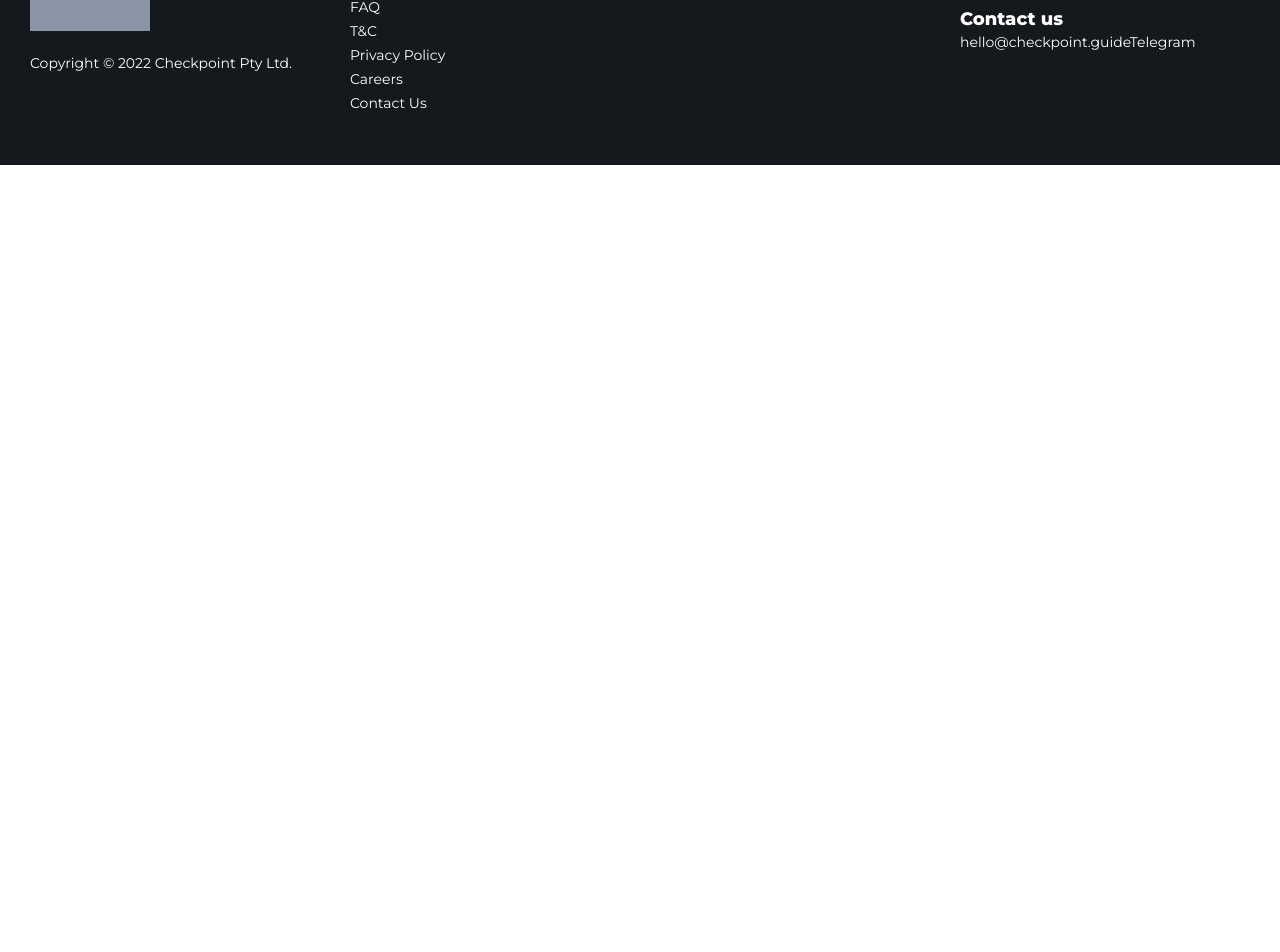
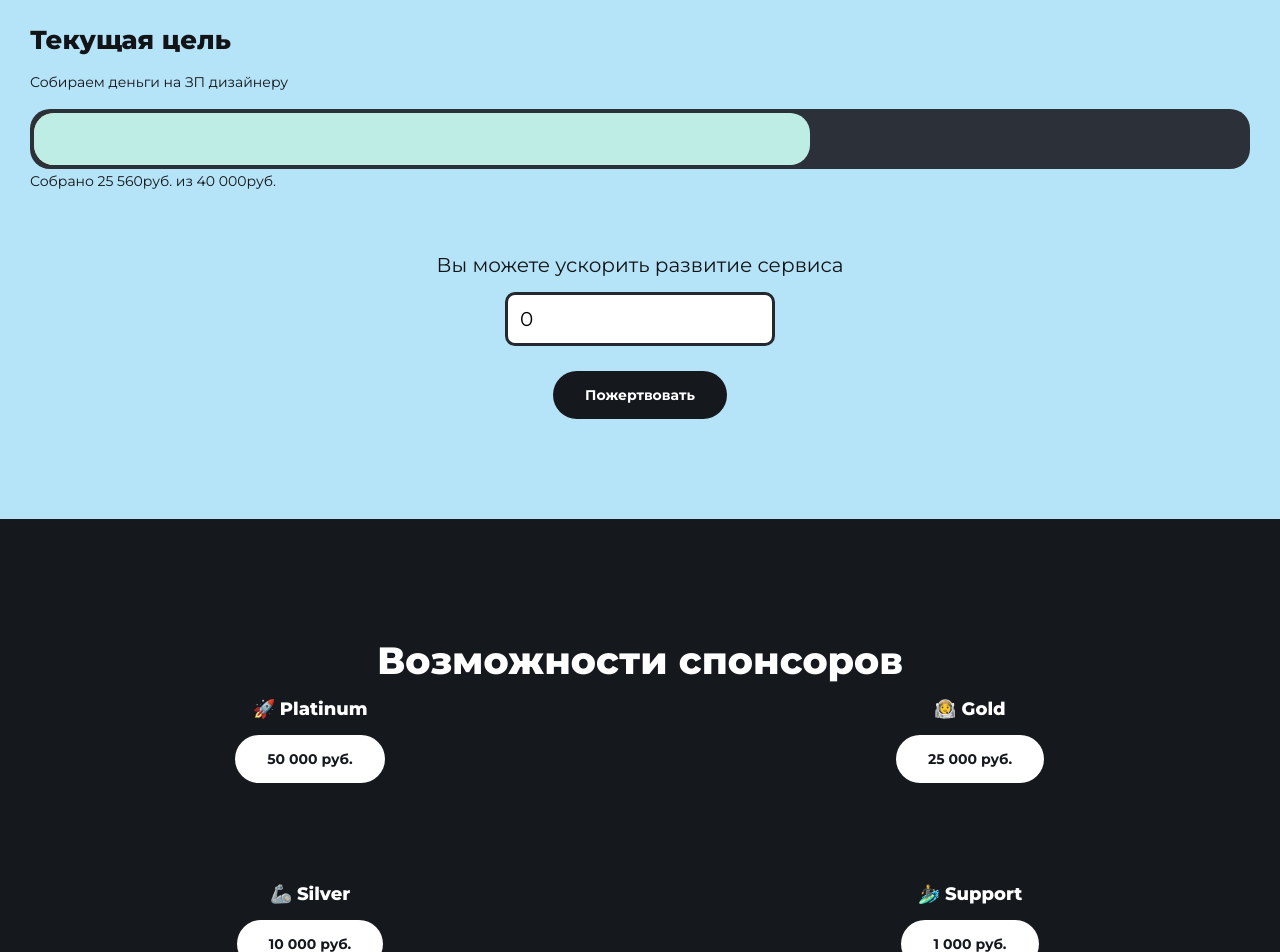
Before and after one commit to FireworksX/Checkpoint-landing, a Next.js app: page /donate in a window 1280 px wide. Shown: the part 95-1047 px from the top of the page. Before the commit the page ends 800 px from the top, so only its background shows below. Built offline with nearby package versions, Linux system fonts and the light colour scheme.

Commit message:
Add donation page

```diff
--- a/components/Button/Button.tsx
+++ b/components/Button/Button.tsx
@@ -4,7 +4,7 @@ import * as Styled from './styles'
 export interface ButtonProps {
   className?: string
   children: ReactNode
-  scheme?: 'primary'
+  scheme?: 'primary' | 'primaryReverse'
 }
 
 const Button: FC<ButtonProps> = ({ className, children, scheme }) => {
--- a/components/Button/styles.ts
+++ b/components/Button/styles.ts
@@ -10,6 +10,15 @@ const themeByScheme = {
     border-radius: 40px;
     background: ${({ theme }) => theme.colors.background.first};
     color: ${({ theme }) => theme.colors.typography.first};
+
+    &:hover {
+      transform: scale(1.1);
+    }
+  `,
+  primaryReverse: css`
+    border-radius: 40px;
+    background: ${({ theme }) => theme.colors.typography.first};
+    color: ${({ theme }) => theme.colors.background.first};
 
     &:hover {
       transform: scale(1.1);
--- a/layouts/MainLayout/widgets/Header/Header.tsx
+++ b/layouts/MainLayout/widgets/Header/Header.tsx
@@ -21,6 +21,9 @@ const Header: FC<HeaderProps> = ({ className }) => {
             <Link href='/about' passHref>
               <Styled.NavigationCell isActive={pathname === '/about'}>О нас</Styled.NavigationCell>
             </Link>
+            <Link href='/donate' passHref>
+              <Styled.NavigationCell isActive={pathname === '/donate'}>Поддержать</Styled.NavigationCell>
+            </Link>
           </Styled.Navigation>
         </Styled.Wrapper>
     </Styled.Root>
--- a/styles/styled.d.ts
+++ b/styles/styled.d.ts
@@ -42,6 +42,7 @@ declare module 'styled-components' {
       radius: {
         radiusMain: string
         radiusSecond: string
+        radiusThird: string
       }
       paddings: {
         gutterMobile: string
--- a/styles/theme/baseVariables.ts
+++ b/styles/theme/baseVariables.ts
@@ -14,7 +14,8 @@ const baseStyles = {
   },
   radius: {
     radiusMain: '10px',
-    radiusSecond: '2px'
+    radiusSecond: '2px',
+    radiusThird: '20px'
   },
   paddings: {
     gutterMobile: '15px',
--- a/widgets/routes/DonateRoute/DonateRoute.tsx
+++ b/widgets/routes/DonateRoute/DonateRoute.tsx
@@ -1,16 +1,77 @@
-import { FC } from 'react'
+import { FC, useMemo, useState } from 'react'
 import * as Styled from './styles'
-import MainLayout from 'layouts/MainLayout/MainLayout'
+import Container from 'components/Container/Container'
+import Button from 'components/Button/Button'
 
 interface DonateRouteProps {
   className?: string
 }
 
+const GOAL = {
+  title: 'Собираем деньги на ЗП дизайнеру',
+  needed: 40000,
+  value: 25600
+}
+
 const DonateRoute: FC<DonateRouteProps> = ({ className }) => {
+  const [amount, setAmount] = useState(0)
+  const percent = (GOAL.value * 100) / GOAL.needed
+
+  const overPercent = Math.min(((GOAL.value + amount) * 100) / GOAL.needed, 100)
+
   return (
-    <MainLayout>
-      <Styled.Root className={className}>DonateRoute</Styled.Root>
-    </MainLayout>
+    <Styled.Root className={className}>
+      <Styled.Main>
+        <Container>
+          <Styled.Goal>Текущая цель</Styled.Goal>
+          <Styled.GoalDescription>{GOAL.title}</Styled.GoalDescription>
+          <Styled.ProgressBack>
+            <Styled.ProgressInner innerValue={percent} />
+            <Styled.ProgressValue overValue={overPercent} />
+          </Styled.ProgressBack>
+          <Styled.GoalValue>Собрано 25 560руб. из 40 000руб.</Styled.GoalValue>
+
+          <Styled.DonateWrapper>
+            <Styled.DonateText>Вы можете ускорить развитие сервиса</Styled.DonateText>
+            <Styled.DonateInput
+              placeholder='Любая сумма'
+              value={amount}
+              onChange={({ target: { value } }) => setAmount(+value)}
+            />
+            <Styled.DonateButton scheme='primary'>Пожертвовать</Styled.DonateButton>
+          </Styled.DonateWrapper>
+        </Container>
+      </Styled.Main>
+
+      <Styled.Possibility>
+        <Container>
+          <Styled.PossibilityTitle>Возможности спонсоров</Styled.PossibilityTitle>
+
+          <Styled.PossibilityWrapper>
+            <Styled.Cell>
+              <Styled.CellTitle>🚀 Platinum</Styled.CellTitle>
+
+              <Button scheme='primaryReverse'>50 000 руб.</Button>
+            </Styled.Cell>
+            <Styled.Cell>
+              <Styled.CellTitle>👩‍🚀 Gold</Styled.CellTitle>
+
+              <Button scheme='primaryReverse'>25 000 руб.</Button>
+            </Styled.Cell>
+            <Styled.Cell>
+              <Styled.CellTitle>🦾 Silver</Styled.CellTitle>
+
+              <Button scheme='primaryReverse'>10 000 руб.</Button>
+            </Styled.Cell>
+            <Styled.Cell>
+              <Styled.CellTitle>🏄‍♂️ Support</Styled.CellTitle>
+
+              <Button scheme='primaryReverse'>1 000 руб.</Button>
+            </Styled.Cell>
+          </Styled.PossibilityWrapper>
+        </Container>
+      </Styled.Possibility>
+    </Styled.Root>
   )
 }
 
--- a/widgets/routes/DonateRoute/styles.ts
+++ b/widgets/routes/DonateRoute/styles.ts
@@ -1,3 +1,124 @@
 import styled from 'styled-components'
+import MainLayout from 'layouts/MainLayout/MainLayout'
+import Button from 'components/Button/Button'
+import { scRespondTo } from 'styles/theme/respond'
 
-export const Root = styled.div``
+interface Props {
+  innerValue?: number
+  overValue?: number
+}
+
+export const Root = styled(MainLayout)``
+
+export const Main = styled.section`
+  padding: 120px 0 100px 0;
+  background: ${({ theme }) => theme.colors.accent.first};
+`
+
+export const Goal = styled.div`
+  ${({ theme }) => theme.typography.text_26_30};
+  margin-bottom: 15px;
+  color: ${({ theme }) => theme.colors.typography.fourth};
+  font-weight: 800;
+`
+
+export const GoalDescription = styled.div`
+  ${({ theme }) => theme.typography.text_14_24};
+  margin-bottom: 15px;
+  color: ${({ theme }) => theme.colors.typography.fourth};
+`
+
+export const GoalValue = styled.div`
+  ${({ theme }) => theme.typography.text_14_24};
+  color: ${({ theme }) => theme.colors.typography.fourth};
+`
+
+export const ProgressBack = styled.div`
+  height: 60px;
+  border-radius: ${({ theme }) => theme.baseStyles.radius.radiusThird};
+  background: ${({ theme }) => theme.colors.background.fourth};
+  padding: 4px;
+  position: relative;
+`
+
+export const ProgressInner = styled.div<Props>`
+  border-radius: ${({ theme }) => theme.baseStyles.radius.radiusThird};
+  background: ${({ theme }) => theme.colors.accent.fourth};
+  width: ${({ innerValue }) => innerValue || 0}%;
+  height: 100%;
+  position: relative;
+  z-index: 2;
+  transition: all ${({ theme }) => theme.animation.transitionDuration};
+`
+
+export const ProgressValue = styled.div<Props>`
+  border-radius: ${({ theme }) => theme.baseStyles.radius.radiusThird};
+  background: ${({ theme }) => theme.colors.accent.fifth};
+  width: calc(${({ overValue }) => overValue || 0}% - 8px);
+  height: 52px;
+  position: absolute;
+  top: 4px;
+  left: 4px;
+  transition: all ${({ theme }) => theme.animation.transitionDuration};
+`
+
+export const DonateWrapper = styled.div`
+  margin-top: 60px;
+  align-items: center;
+  display: flex;
+  flex-direction: column;
+  justify-content: center;
+`
+
+export const DonateText = styled.div`
+  ${({ theme }) => theme.typography.text_20_24};
+  margin-bottom: 15px;
+  color: ${({ theme }) => theme.colors.typography.fourth};
+`
+
+export const DonateInput = styled.input`
+  ${({ theme }) => theme.typography.text_20_24};
+  border: 3px solid ${({ theme }) => theme.colors.background.third};
+  border-radius: ${({ theme }) => theme.baseStyles.radius.radiusMain};
+  padding: 12px;
+  outline: none;
+  margin-bottom: 25px;
+`
+
+export const DonateButton = styled(Button)``
+
+export const Possibility = styled.section`
+  padding: 120px 0 100px 0;
+  background: ${({ theme }) => theme.colors.background.first};
+  min-height: 100vh;
+`
+
+export const PossibilityTitle = styled.h1`
+  ${({ theme }) => theme.typography.text_38_44};
+  margin-bottom: 15px;
+  color: ${({ theme }) => theme.colors.typography.first};
+  font-weight: 800;
+  text-align: center;
+`
+
+export const PossibilityWrapper = styled.div`
+  display: grid;
+  grid-gap: 60px;
+  grid-template-columns: 1fr;
+
+  ${scRespondTo.sm} {
+    grid-gap: 100px;
+    grid-template-columns: 1fr 1fr;
+  }
+`
+
+export const Cell = styled.div`
+  text-align: center;
+`
+
+export const CellTitle = styled.div`
+  ${({ theme }) => theme.typography.text_18_22};
+  font-weight: 800;
+  color: ${({ theme }) => theme.colors.typography.first};
+  margin-bottom: 15px;
+`
```
